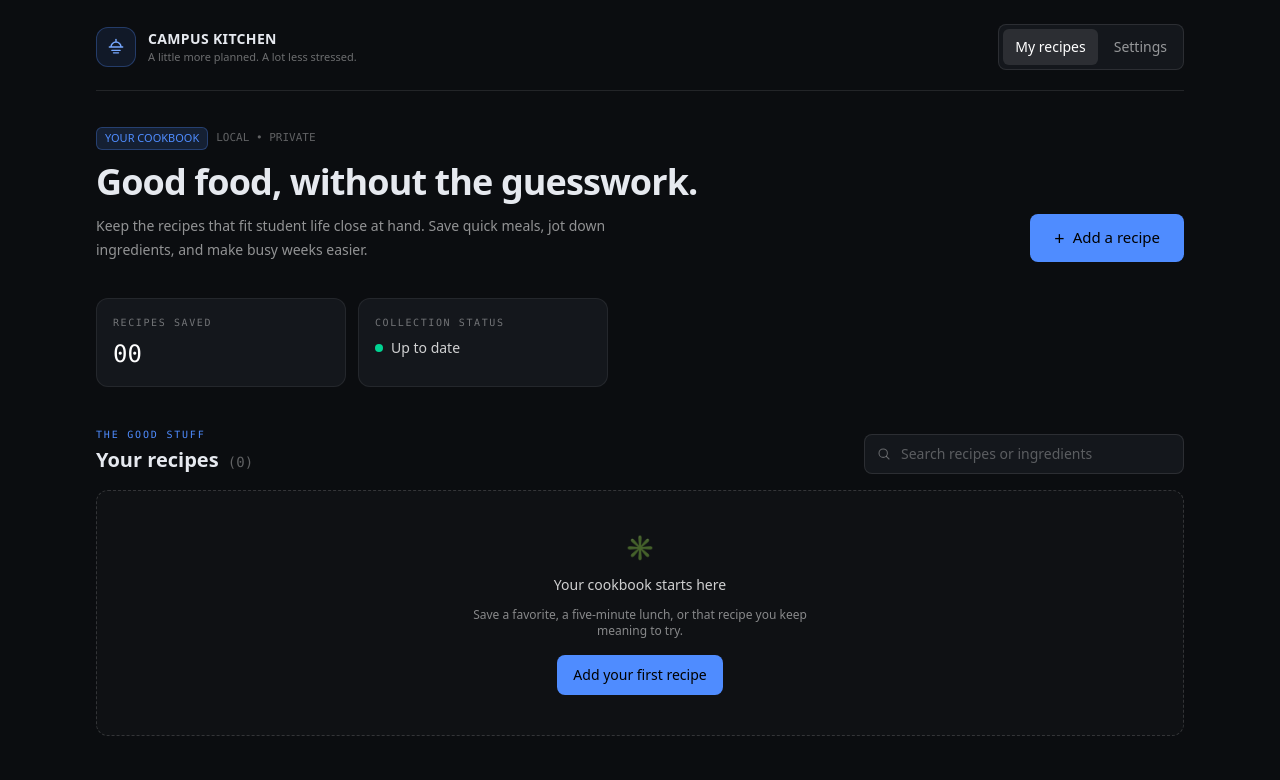
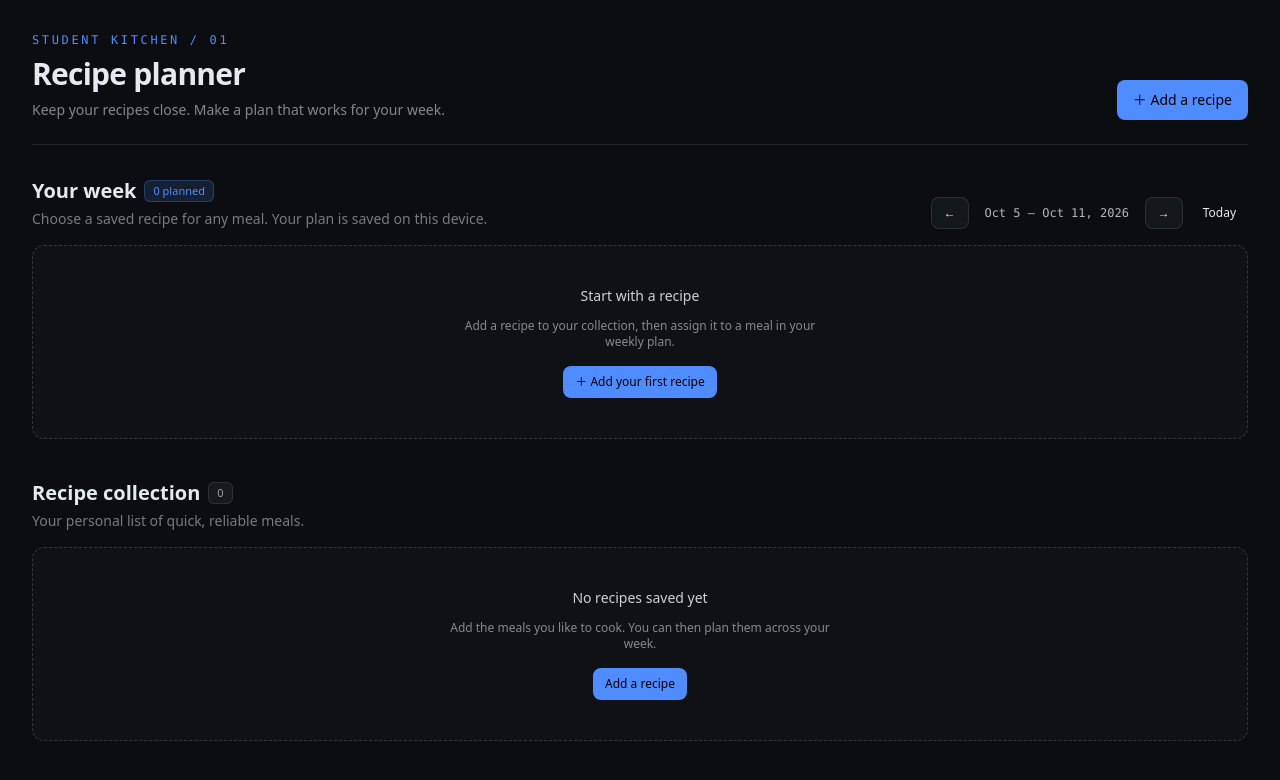
Before and after one commit to AYTechOfficial/recipe-planner-busy, a Next.js app: page / in a window 1280 px wide. Shown: the top 780 px of the page. Built offline with nearby package versions, Linux system fonts and the light colour scheme.

Commit message:
Fix iteration 2
Scoped re-patch from the defect ledger.
app/page.tsx

```diff
--- a/app/page.tsx
+++ b/app/page.tsx
@@ -1,7 +1,6 @@
 "use client";
 
-import { useEffect, useMemo, useState } from "react";
-import Link from "next/link";
+import { useEffect, useMemo, useState, type FormEvent } from "react";
 import { Badge, Button, Card, EmptyState } from "@/components/ui";
 import { readLocal, writeLocal } from "@/lib/persist";
 
@@ -12,162 +11,300 @@ type Recipe = {
   created_at: string;
 };
 
-const RECIPES_KEY = "campus-recipes-v1";
+type Meal = "Breakfast" | "Lunch" | "Dinner" | "Snack";
+type MealPlan = Record<string, Partial<Record<Meal, string>>>;
 
-function isRecipe(value: unknown): value is Recipe {
-  if (typeof value !== "object" || value === null) return false;
-  const recipe = value as Record<string, unknown>;
-  return typeof recipe.id === "string" && typeof recipe.title === "string" && typeof recipe.notes === "string" && typeof recipe.created_at === "string";
+const RECIPE_STORAGE_KEY = "recipe-planner-recipes";
+const PLAN_STORAGE_KEY = "recipe-planner-meal-plan";
+const MEALS: Meal[] = ["Breakfast", "Lunch", "Dinner", "Snack"];
+
+function dateKey(date: Date): string {
+  const year = date.getFullYear();
+  const month = String(date.getMonth() + 1).padStart(2, "0");
+  const day = String(date.getDate()).padStart(2, "0");
+  return `${year}-${month}-${day}`;
 }
 
-function formatDate(value: string) {
-  const date = new Date(value);
-  if (Number.isNaN(date.getTime())) return "Saved recipe";
-  return new Intl.DateTimeFormat("en", { month: "short", day: "numeric", year: "numeric" }).format(date);
+function startOfWeek(date: Date): Date {
+  const result = new Date(date.getFullYear(), date.getMonth(), date.getDate());
+  const day = (result.getDay() + 6) % 7;
+  result.setDate(result.getDate() - day);
+  return result;
 }
 
-function recipeId() {
-  if (typeof crypto !== "undefined" && typeof crypto.randomUUID === "function") return crypto.randomUUID();
-  return `recipe-${Date.now()}-${Math.random().toString(36).slice(2, 8)}`;
+function createId(): string {
+  return typeof crypto !== "undefined" && typeof crypto.randomUUID === "function"
+    ? crypto.randomUUID()
+    : `${Date.now()}-${Math.random().toString(36).slice(2)}`;
 }
 
 export default function HomePage() {
   const [recipes, setRecipes] = useState<Recipe[]>([]);
+  const [mealPlan, setMealPlan] = useState<MealPlan>({});
   const [ready, setReady] = useState(false);
-  const [query, setQuery] = useState("");
-  const [editor, setEditor] = useState<Recipe | "new" | null>(null);
+  const [weekStart, setWeekStart] = useState(() => startOfWeek(new Date()));
+  const [search, setSearch] = useState("");
+  const [formOpen, setFormOpen] = useState(false);
+  const [editingId, setEditingId] = useState<string | null>(null);
   const [title, setTitle] = useState("");
   const [notes, setNotes] = useState("");
 
   useEffect(() => {
-    const stored = readLocal<unknown>(RECIPES_KEY, []);
-    setRecipes(Array.isArray(stored) ? stored.filter(isRecipe) : []);
+    setRecipes(readLocal<Recipe[]>(RECIPE_STORAGE_KEY, []));
+    setMealPlan(readLocal<MealPlan>(PLAN_STORAGE_KEY, {}));
     setReady(true);
   }, []);
 
-  const visibleRecipes = useMemo(() => {
-    const normalizedQuery = query.trim().toLowerCase();
-    if (!normalizedQuery) return recipes;
-    return recipes.filter((recipe) => `${recipe.title} ${recipe.notes}`.toLowerCase().includes(normalizedQuery));
-  }, [query, recipes]);
+  useEffect(() => {
+    if (ready) writeLocal(RECIPE_STORAGE_KEY, recipes);
+  }, [ready, recipes]);
 
-  function saveRecipes(next: Recipe[]) {
-    setRecipes(next);
-    writeLocal(RECIPES_KEY, next);
-  }
+  useEffect(() => {
+    if (ready) writeLocal(PLAN_STORAGE_KEY, mealPlan);
+  }, [ready, mealPlan]);
+
+  const filteredRecipes = useMemo(() => {
+    const query = search.trim().toLowerCase();
+    if (!query) return recipes;
+    return recipes.filter((recipe) =>
+      `${recipe.title} ${recipe.notes}`.toLowerCase().includes(query),
+    );
+  }, [recipes, search]);
+
+  const weekDays = useMemo(
+    () =>
+      Array.from({ length: 7 }, (_, index) => {
+        const date = new Date(weekStart);
+        date.setDate(date.getDate() + index);
+        return date;
+      }),
+    [weekStart],
+  );
 
   function openNewRecipe() {
+    setEditingId(null);
     setTitle("");
     setNotes("");
-    setEditor("new");
+    setFormOpen(true);
   }
 
   function openEditRecipe(recipe: Recipe) {
+    setEditingId(recipe.id);
     setTitle(recipe.title);
     setNotes(recipe.notes);
-    setEditor(recipe);
+    setFormOpen(true);
   }
 
-  function saveRecipe() {
+  function saveRecipe(event: FormEvent<HTMLFormElement>) {
+    event.preventDefault();
     const cleanTitle = title.trim();
-    if (!cleanTitle || !ready) return;
-    if (editor === "new") {
-      saveRecipes([{ id: recipeId(), title: cleanTitle, notes: notes.trim(), created_at: new Date().toISOString() }, ...recipes]);
-    } else if (editor) {
-      saveRecipes(recipes.map((recipe) => recipe.id === editor.id ? { ...recipe, title: cleanTitle, notes: notes.trim() } : recipe));
+    if (!cleanTitle) return;
+
+    if (editingId) {
+      setRecipes((current) =>
+        current.map((recipe) =>
+          recipe.id === editingId ? { ...recipe, title: cleanTitle, notes: notes.trim() } : recipe,
+        ),
+      );
+    } else {
+      setRecipes((current) => [
+        { id: createId(), title: cleanTitle, notes: notes.trim(), created_at: new Date().toISOString() },
+        ...current,
+      ]);
     }
-    setEditor(null);
+    setFormOpen(false);
+    setEditingId(null);
+    setTitle("");
+    setNotes("");
   }
 
-  function deleteRecipe(recipe: Recipe) {
-    if (!window.confirm(`Delete “${recipe.title}”? This cannot be undone.`)) return;
-    saveRecipes(recipes.filter((item) => item.id !== recipe.id));
+  function deleteRecipe(id: string) {
+    setRecipes((current) => current.filter((recipe) => recipe.id !== id));
+    setMealPlan((current) => {
+      const next: MealPlan = {};
+      for (const [day, meals] of Object.entries(current)) {
+        const remaining = Object.fromEntries(
+          Object.entries(meals).filter(([, recipeId]) => recipeId !== id),
+        ) as Partial<Record<Meal, string>>;
+        if (Object.keys(remaining).length > 0) next[day] = remaining;
+      }
+      return next;
+    });
   }
+
+  function setPlannedMeal(day: string, meal: Meal, recipeId: string) {
+    setMealPlan((current) => {
+      const next: MealPlan = { ...current };
+      const dayPlan = { ...(next[day] ?? {}) };
+      if (recipeId) dayPlan[meal] = recipeId;
+      else delete dayPlan[meal];
+      if (Object.keys(dayPlan).length > 0) next[day] = dayPlan;
+      else delete next[day];
+      return next;
+    });
+  }
+
+  function moveWeek(amount: number) {
+    setWeekStart((current) => {
+      const next = new Date(current);
+      next.setDate(next.getDate() + amount * 7);
+      return next;
+    });
+  }
+
+  const plannedCount = weekDays.reduce((total, day) => {
+    const meals = mealPlan[dateKey(day)];
+    return total + (meals ? Object.keys(meals).length : 0);
+  }, 0);
+  const weekLabel = `${weekDays[0].toLocaleDateString(undefined, { month: "short", day: "numeric" })} – ${weekDays[6].toLocaleDateString(undefined, { month: "short", day: "numeric", year: "numeric" })}`;
 
   return (
     <main className="min-h-screen bg-[#0b0d10] text-[#e6e9ef]">
-      <div className="mx-auto max-w-6xl px-5 pb-16 pt-6 sm:px-8">
-        <header className="flex flex-wrap items-center justify-between gap-4 border-b border-white/10 pb-5">
-          <Link href="/" className="flex items-center gap-3" aria-label="Campus Kitchen home">
-            <span className="flex h-10 w-10 items-center justify-center rounded-xl border border-[#4f8cff]/30 bg-[#4f8cff]/10 text-[#77a8ff]">
-              <svg viewBox="0 0 24 24" fill="none" className="h-5 w-5" aria-hidden="true"><path d="M4 12h16M6 12a6 6 0 0 1 12 0M7 16h10M9 19h6" stroke="currentColor" strokeWidth="1.7" strokeLinecap="round"/><path d="M12 3v2" stroke="currentColor" strokeWidth="1.7" strokeLinecap="round"/></svg>
-            </span>
-            <span><span className="block text-sm font-semibold tracking-wide">CAMPUS KITCHEN</span><span className="block text-[11px] text-white/40">A little more planned. A lot less stressed.</span></span>
-          </Link>
-          <nav className="flex items-center gap-1 rounded-lg border border-white/10 bg-[#14171c] p-1 text-sm" aria-label="Main navigation">
-            <Link href="/" aria-current="page" className="rounded-md bg-white/10 px-3 py-2 text-white">My recipes</Link>
-            <Link href="/settings" className="rounded-md px-3 py-2 text-white/55 transition hover:bg-white/5 hover:text-white">Settings</Link>
-          </nav>
+      <div className="mx-auto max-w-7xl px-4 py-8 sm:px-6 lg:px-8">
+        <header className="mb-8 flex flex-col gap-4 border-b border-white/10 pb-6 sm:flex-row sm:items-end sm:justify-between">
+          <div>
+            <p className="mb-2 font-mono text-xs uppercase tracking-[0.22em] text-[#4f8cff]">Student kitchen / 01</p>
+            <h1 className="text-3xl font-semibold tracking-tight">Recipe planner</h1>
+            <p className="mt-2 text-sm text-white/50">Keep your recipes close. Make a plan that works for your week.</p>
+          </div>
+          <Button onClick={openNewRecipe}>＋ Add a recipe</Button>
         </header>
 
-        <section className="grid gap-7 pb-9 pt-9 md:grid-cols-[1fr_auto] md:items-end">
-          <div>
-            <div className="mb-3 flex items-center gap-2"><Badge tone="brand">YOUR COOKBOOK</Badge><span className="font-mono text-[11px] text-white/35">LOCAL • PRIVATE</span></div>
-            <h1 className="max-w-2xl text-3xl font-semibold tracking-tight sm:text-4xl">Good food, without the guesswork.</h1>
-            <p className="mt-3 max-w-xl text-sm leading-6 text-white/55">Keep the recipes that fit student life close at hand. Save quick meals, jot down ingredients, and make busy weeks easier.</p>
+        <section aria-labelledby="plan-heading" className="mb-10">
+          <div className="mb-4 flex flex-col gap-3 sm:flex-row sm:items-end sm:justify-between">
+            <div>
+              <div className="mb-1 flex items-center gap-2">
+                <h2 id="plan-heading" className="text-xl font-semibold">Your week</h2>
+                <Badge tone="brand">{plannedCount} planned</Badge>
+              </div>
+              <p className="text-sm text-white/45">Choose a saved recipe for any meal. Your plan is saved on this device.</p>
+            </div>
+            <div className="flex items-center gap-2">
+              <Button variant="secondary" size="sm" aria-label="Previous week" onClick={() => moveWeek(-1)}>←</Button>
+              <span className="min-w-40 text-center font-mono text-xs text-white/70">{weekLabel}</span>
+              <Button variant="secondary" size="sm" aria-label="Next week" onClick={() => moveWeek(1)}>→</Button>
+              <Button variant="ghost" size="sm" onClick={() => setWeekStart(startOfWeek(new Date()))}>Today</Button>
+            </div>
           </div>
-          <Button size="lg" onClick={openNewRecipe} disabled={!ready} className="w-full sm:w-auto"><span className="text-lg leading-none">+</span> Add a recipe</Button>
+
+          {!ready ? (
+            <div className="rounded-xl border border-white/10 bg-[#14171c] p-8 text-center text-sm text-white/45">Loading your plan…</div>
+          ) : recipes.length === 0 ? (
+            <EmptyState
+              title="Start with a recipe"
+              description="Add a recipe to your collection, then assign it to a meal in your weekly plan."
+              action={<Button size="sm" onClick={openNewRecipe}>＋ Add your first recipe</Button>}
+            />
+          ) : (
+            <div className="grid gap-3 sm:grid-cols-2 lg:grid-cols-4 xl:grid-cols-7">
+              {weekDays.map((day) => {
+                const key = dateKey(day);
+                const isToday = key === dateKey(new Date());
+                return (
+                  <Card key={key} className={`min-w-0 p-3 ${isToday ? "border-[#4f8cff]/50" : ""}`}>
+                    <div className="mb-3 border-b border-white/10 pb-2">
+                      <p className="text-xs font-medium text-white/55">{day.toLocaleDateString(undefined, { weekday: "short" })}</p>
+                      <p className={`font-mono text-lg ${isToday ? "text-[#4f8cff]" : "text-white/90"}`}>{day.toLocaleDateString(undefined, { month: "short", day: "numeric" })}</p>
+                    </div>
+                    <div className="space-y-3">
+                      {MEALS.map((meal) => {
+                        const selectedId = mealPlan[key]?.[meal] ?? "";
+                        const selectedRecipe = recipes.find((recipe) => recipe.id === selectedId);
+                        return (
+                          <label key={meal} className="block">
+                            <span className="mb-1 block text-[10px] font-medium uppercase tracking-wider text-white/40">{meal}</span>
+                            <select
+                              aria-label={`${meal} for ${day.toLocaleDateString(undefined, { weekday: "long", month: "long", day: "numeric" })}`}
+                              value={selectedId}
+                              onChange={(event) => setPlannedMeal(key, meal, event.target.value)}
+                              className={`w-full rounded-md border border-white/10 bg-[#0b0d10] px-2 py-2 text-xs outline-none focus:border-[#4f8cff]/70 ${selectedRecipe ? "text-white/85" : "text-white/35"}`}
+                            >
+                              <option value="">＋ Plan a meal</option>
+                              {recipes.map((recipe) => <option key={recipe.id} value={recipe.id}>{recipe.title}</option>)}
+                            </select>
+                            {selectedRecipe?.notes ? <span className="mt-1 block truncate text-[10px] text-white/35">{selectedRecipe.notes}</span> : null}
+                          </label>
+                        );
+                      })}
+                    </div>
+                  </Card>
+                );
+              })}
+            </div>
+          )}
         </section>
 
-        <section className="grid grid-cols-2 gap-3 sm:max-w-lg" aria-label="Recipe collection overview">
-          <Card className="border-white/[0.07] bg-[#14171c] p-4">
-            <p className="font-mono text-[10px] uppercase tracking-[0.16em] text-white/40">Recipes saved</p>
-            <p className="mt-2 font-mono text-2xl text-white">{ready ? String(recipes.length).padStart(2, "0") : "··"}</p>
-          </Card>
-          <Card className="border-white/[0.07] bg-[#14171c] p-4">
-            <p className="font-mono text-[10px] uppercase tracking-[0.16em] text-white/40">Collection status</p>
-            <p className="mt-2 flex items-center gap-2 text-sm text-white/80"><span className={`h-2 w-2 rounded-full ${ready ? "bg-emerald-400" : "bg-amber-400"}`} />{ready ? "Up to date" : "Loading collection"}</p>
-          </Card>
-        </section>
-
-        <section className="mt-10" aria-labelledby="recipes-heading">
-          <div className="mb-4 flex flex-col gap-4 sm:flex-row sm:items-end sm:justify-between">
-            <div><p className="font-mono text-[10px] uppercase tracking-[0.18em] text-[#4f8cff]">THE GOOD STUFF</p><h2 id="recipes-heading" className="mt-1 text-xl font-semibold">Your recipes <span className="ml-1 font-mono text-sm font-normal text-white/35">({recipes.length})</span></h2></div>
-            <label className="relative block w-full sm:max-w-xs">
-              <span className="sr-only">Search recipes</span>
-              <svg viewBox="0 0 24 24" fill="none" className="absolute left-3 top-1/2 h-4 w-4 -translate-y-1/2 text-white/35" aria-hidden="true"><circle cx="10.8" cy="10.8" r="6.3" stroke="currentColor" strokeWidth="1.6"/><path d="m15.5 15.5 4 4" stroke="currentColor" strokeWidth="1.6" strokeLinecap="round"/></svg>
-              <input value={query} onChange={(event) => setQuery(event.target.value)} placeholder="Search recipes or ingredients" className="h-10 w-full rounded-lg border border-white/10 bg-[#14171c] pl-9 pr-3 text-sm text-white outline-none placeholder:text-white/30 focus:border-[#4f8cff]/60" />
-            </label>
+        <section aria-labelledby="recipes-heading">
+          <div className="mb-4 flex flex-col gap-3 sm:flex-row sm:items-end sm:justify-between">
+            <div>
+              <div className="mb-1 flex items-center gap-2">
+                <h2 id="recipes-heading" className="text-xl font-semibold">Recipe collection</h2>
+                <Badge>{recipes.length}</Badge>
+              </div>
+              <p className="text-sm text-white/45">Your personal list of quick, reliable meals.</p>
+            </div>
+            {recipes.length > 0 ? (
+              <label className="block sm:w-72">
+                <span className="sr-only">Search recipes</span>
+                <input
+                  type="search"
+                  value={search}
+                  onChange={(event) => setSearch(event.target.value)}
+                  placeholder="Search recipes…"
+                  className="h-10 w-full rounded-lg border border-white/10 bg-[#14171c] px-3 text-sm text-white placeholder:text-white/30 outline-none focus:border-[#4f8cff]/60"
+                />
+              </label>
+            ) : null}
           </div>
 
-          {!ready ? <div className="rounded-xl border border-white/10 bg-[#14171c] px-5 py-12 text-center text-sm text-white/45">Loading your recipes…</div> : recipes.length === 0 ? (
-            <EmptyState title="Your cookbook starts here" message="Save a favorite, a five-minute lunch, or that recipe you keep meaning to try." icon={<span className="text-2xl">✳</span>} action={<Button onClick={openNewRecipe}>Add your first recipe</Button>} />
-          ) : visibleRecipes.length === 0 ? (
-            <EmptyState title="No recipes match that search" message="Try another ingredient or clear your search to see everything." action={<Button variant="secondary" onClick={() => setQuery("")}>Clear search</Button>} />
+          {formOpen ? (
+            <Card className="mb-4 border-[#4f8cff]/30">
+              <form onSubmit={saveRecipe} className="space-y-4">
+                <div className="flex items-center justify-between">
+                  <h3 className="font-medium">{editingId ? "Edit recipe" : "New recipe"}</h3>
+                  <Button variant="ghost" size="sm" onClick={() => setFormOpen(false)}>Close</Button>
+                </div>
+                <label className="block">
+                  <span className="mb-1.5 block text-xs text-white/55">Recipe name</span>
+                  <input autoFocus required maxLength={100} value={title} onChange={(event) => setTitle(event.target.value)} placeholder="e.g. One-pot tomato pasta" className="h-10 w-full rounded-lg border border-white/10 bg-[#0b0d10] px-3 text-sm outline-none focus:border-[#4f8cff]/60" />
+                </label>
+                <label className="block">
+                  <span className="mb-1.5 block text-xs text-white/55">Notes <span className="text-white/30">(optional)</span></span>
+                  <textarea maxLength={500} rows={3} value={notes} onChange={(event) => setNotes(event.target.value)} placeholder="Ingredients, prep time, or a reminder…" className="w-full resize-y rounded-lg border border-white/10 bg-[#0b0d10] px-3 py-2 text-sm outline-none focus:border-[#4f8cff]/60" />
+                </label>
+                <div className="flex gap-2">
+                  <Button type="submit">{editingId ? "Save changes" : "Save recipe"}</Button>
+                  <Button variant="secondary" onClick={() => setFormOpen(false)}>Cancel</Button>
+                </div>
+              </form>
+            </Card>
+          ) : null}
+
+          {!ready ? null : recipes.length === 0 ? (
+            <EmptyState title="No recipes saved yet" description="Add the meals you like to cook. You can then plan them across your week." action={<Button size="sm" onClick={openNewRecipe}>Add a recipe</Button>} />
+          ) : filteredRecipes.length === 0 ? (
+            <EmptyState title="No matching recipes" description="Try another search term or clear your search." action={<Button variant="secondary" size="sm" onClick={() => setSearch("")}>Clear search</Button>} />
           ) : (
-            <div className="grid gap-3 md:grid-cols-2">
-              {visibleRecipes.map((recipe) => (
-                <Card key={recipe.id} className="group border-white/[0.08] bg-[#14171c] p-0 transition hover:border-white/20">
-                  <article className="p-5">
-                    <div className="flex items-start justify-between gap-4">
-                      <div className="min-w-0"><p className="mb-2 font-mono text-[10px] uppercase tracking-[0.14em] text-white/35">{formatDate(recipe.created_at)}</p><h3 className="break-words text-lg font-medium text-white">{recipe.title}</h3></div>
-                      <span className="mt-1 flex h-8 w-8 shrink-0 items-center justify-center rounded-lg bg-[#4f8cff]/10 text-[#77a8ff]" aria-hidden="true">✳</span>
+            <div className="grid gap-3 md:grid-cols-2 xl:grid-cols-3">
+              {filteredRecipes.map((recipe) => (
+                <Card key={recipe.id} className="flex flex-col justify-between gap-4">
+                  <div className="min-w-0">
+                    <h3 className="break-words font-medium">{recipe.title}</h3>
+                    {recipe.notes ? <p className="mt-2 whitespace-pre-wrap break-words text-sm leading-relaxed text-white/50">{recipe.notes}</p> : <p className="mt-2 text-sm text-white/30">No notes added.</p>}
+                  </div>
+                  <div className="flex items-center justify-between border-t border-white/10 pt-3">
+                    <span className="font-mono text-[10px] text-white/30">Added {new Date(recipe.created_at).toLocaleDateString()}</span>
+                    <div className="flex gap-1">
+                      <Button variant="ghost" size="sm" onClick={() => openEditRecipe(recipe)}>Edit</Button>
+                      <Button variant="danger" size="sm" onClick={() => deleteRecipe(recipe.id)}>Delete</Button>
                     </div>
-                    {recipe.notes ? <p className="mt-3 whitespace-pre-wrap break-words text-sm leading-6 text-white/55">{recipe.notes}</p> : <p className="mt-3 text-sm italic text-white/30">No ingredients or notes added yet.</p>}
-                    <div className="mt-5 flex items-center justify-between border-t border-white/[0.07] pt-3">
-                      <span className="truncate font-mono text-[10px] text-white/25">ID · {recipe.id.slice(0, 8)}</span>
-                      <div className="flex gap-1"><Button size="sm" variant="ghost" onClick={() => openEditRecipe(recipe)} aria-label={`Edit ${recipe.title}`}>Edit</Button><Button size="sm" variant="ghost" className="text-red-300/75 hover:bg-red-400/10 hover:text-red-200" onClick={() => deleteRecipe(recipe)} aria-label={`Delete ${recipe.title}`}>Delete</Button></div>
-                    </div>
-                  </article>
+                  </div>
                 </Card>
               ))}
             </div>
           )}
         </section>
       </div>
-
-      {editor !== null ? (
-        <div className="fixed inset-0 z-50 flex items-center justify-center overflow-y-auto bg-black/75 p-4 backdrop-blur-sm" role="presentation" onMouseDown={(event) => { if (event.target === event.currentTarget) setEditor(null); }}>
-          <section role="dialog" aria-modal="true" aria-labelledby="editor-title" className="my-auto w-full max-w-lg rounded-2xl border border-white/10 bg-[#14171c] p-5 shadow-2xl sm:p-6">
-            <div className="mb-5 flex items-start justify-between gap-4"><div><p className="font-mono text-[10px] uppercase tracking-[0.16em] text-[#4f8cff]">RECIPE ENTRY</p><h2 id="editor-title" className="mt-1 text-xl font-semibold">{editor === "new" ? "Add a recipe" : "Edit recipe"}</h2></div><Button size="sm" variant="ghost" onClick={() => setEditor(null)} aria-label="Close editor">✕</Button></div>
-            <div className="space-y-4">
-              <label className="block"><span className="mb-1.5 block text-xs font-medium text-white/70">Recipe name <span className="text-red-300">*</span></span><input autoFocus maxLength={100} value={title} onChange={(event) => setTitle(event.target.value)} onKeyDown={(event) => { if (event.key === "Enter") { event.preventDefault(); saveRecipe(); } }} placeholder="e.g. Peanut butter banana oats" className="h-11 w-full rounded-lg border border-white/10 bg-[#0b0d10] px-3 text-sm text-white outline-none placeholder:text-white/30 focus:border-[#4f8cff]/60" /></label>
-              <label className="block"><span className="mb-1.5 block text-xs font-medium text-white/70">Ingredients, steps, or notes</span><textarea maxLength={2000} rows={6} value={notes} onChange={(event) => setNotes(event.target.value)} placeholder="What do you need? How do you make it? Add any shortcuts that make it work for you." className="w-full resize-y rounded-lg border border-white/10 bg-[#0b0d10] px-3 py-2.5 text-sm leading-6 text-white outline-none placeholder:text-white/30 focus:border-[#4f8cff]/60" /><span className="mt-1 block text-right font-mono text-[10px] text-white/30">{notes.length}/2000</span></label>
-              <div className="flex justify-end gap-2 border-t border-white/[0.07] pt-4"><Button variant="secondary" onClick={() => setEditor(null)}>Cancel</Button><Button onClick={saveRecipe} disabled={!title.trim()}>{editor === "new" ? "Save recipe" : "Save changes"}</Button></div>
-            </div>
-          </section>
-        </div>
-      ) : null}
     </main>
   );
 }
```
